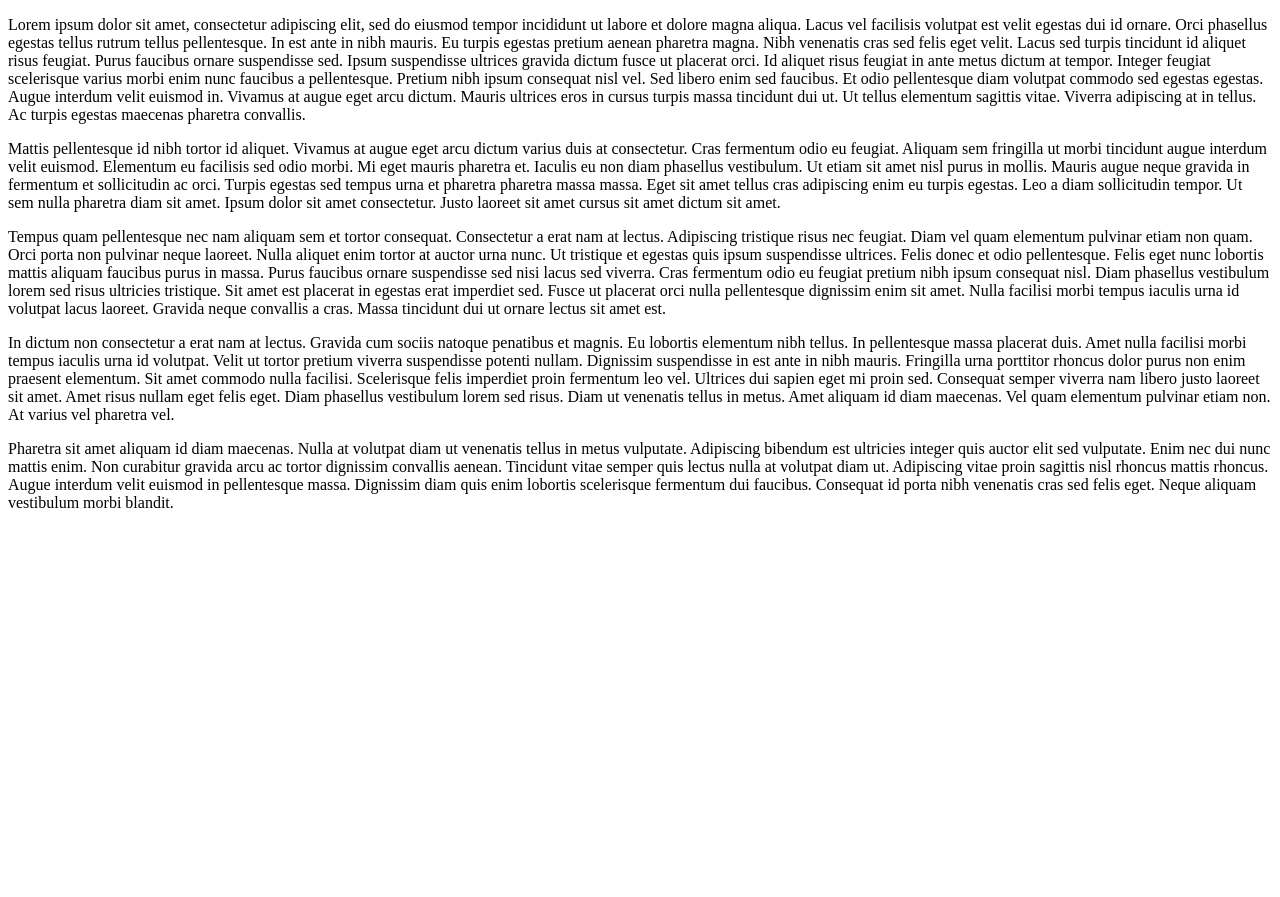
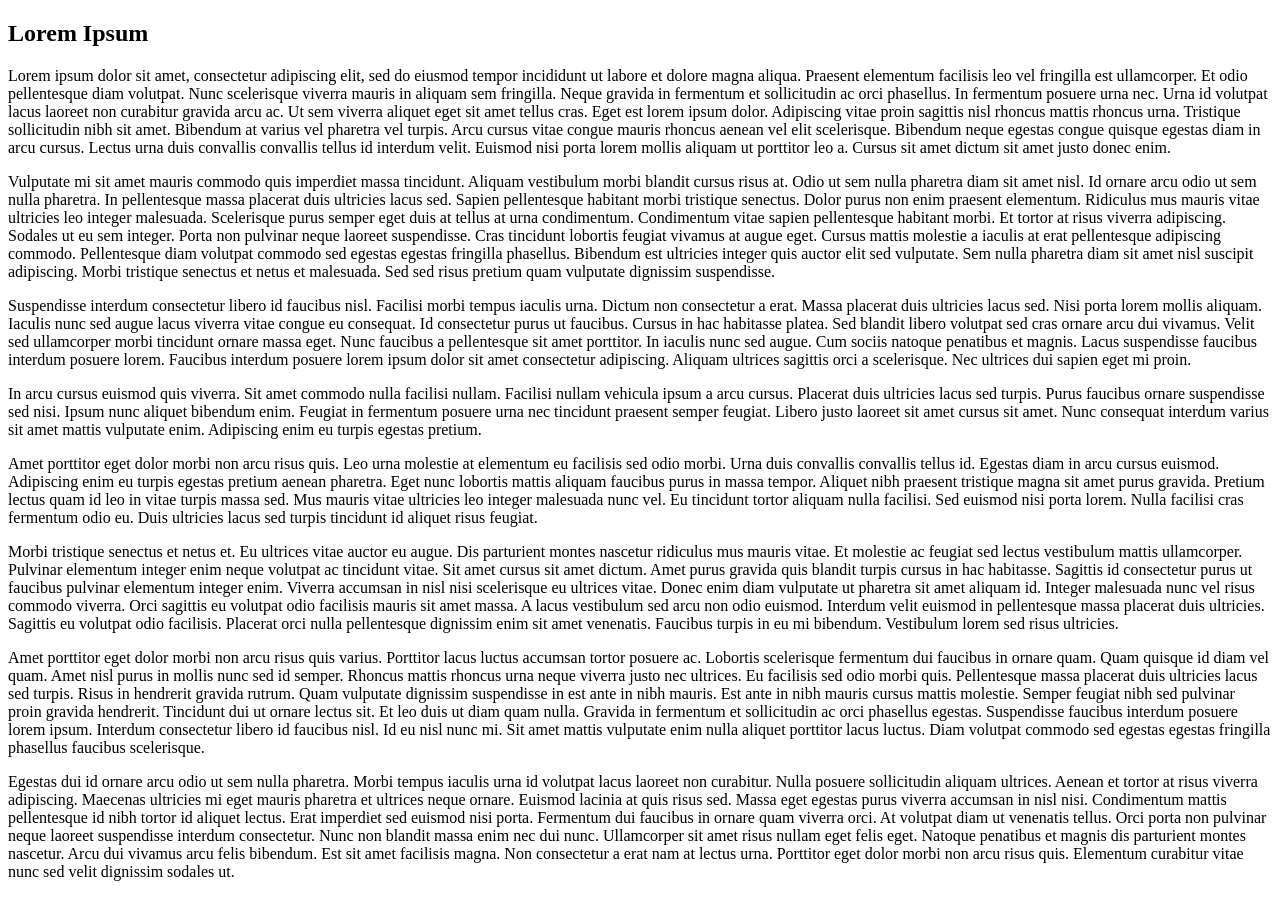
Before and after one commit to Brayman30/gray-area-knives-v3, a Nuxt app: page / in a window 1280 px wide. Shown: the top 897 px of the page. Before the commit the page ends 800 px from the top, so only its background shows below. Built offline with nearby package versions, Linux system fonts and the light colour scheme.

Commit message:
Change Tailwind Configuration, Extend Placeholder

```diff
--- a/package.json
+++ b/package.json
@@ -10,6 +10,7 @@
   },
   "devDependencies": {
     "@nuxtjs/tailwindcss": "^6.7.0",
+    "@tailwindcss/typography": "^0.5.9",
     "@types/node": "^18",
     "nuxt": "^3.5.1"
   },
--- a/pages/index.vue
+++ b/pages/index.vue
@@ -1,44 +1,85 @@
 <template>
-    <div class="flex flex-col children:py-10">
+    <article class="flex flex-col children:py-10 children:px-16">
+        <h1>Lorem Ipsum</h1>
         <p>Lorem ipsum dolor sit amet, consectetur adipiscing elit, sed do eiusmod tempor incididunt ut labore et dolore
-            magna aliqua. Lacus vel facilisis volutpat est velit egestas dui id ornare. Orci phasellus egestas tellus rutrum
-            tellus pellentesque. In est ante in nibh mauris. Eu turpis egestas pretium aenean pharetra magna. Nibh venenatis
-            cras sed felis eget velit. Lacus sed turpis tincidunt id aliquet risus feugiat. Purus faucibus ornare
-            suspendisse sed. Ipsum suspendisse ultrices gravida dictum fusce ut placerat orci. Id aliquet risus feugiat in
-            ante metus dictum at tempor. Integer feugiat scelerisque varius morbi enim nunc faucibus a pellentesque. Pretium
-            nibh ipsum consequat nisl vel. Sed libero enim sed faucibus. Et odio pellentesque diam volutpat commodo sed
-            egestas egestas. Augue interdum velit euismod in. Vivamus at augue eget arcu dictum. Mauris ultrices eros in
-            cursus turpis massa tincidunt dui ut. Ut tellus elementum sagittis vitae. Viverra adipiscing at in tellus. Ac
-            turpis egestas maecenas pharetra convallis.</p>
-        <p>Mattis pellentesque id nibh tortor id aliquet. Vivamus at augue eget arcu dictum varius duis at consectetur. Cras
-            fermentum odio eu feugiat. Aliquam sem fringilla ut morbi tincidunt augue interdum velit euismod. Elementum eu
-            facilisis sed odio morbi. Mi eget mauris pharetra et. Iaculis eu non diam phasellus vestibulum. Ut etiam sit
-            amet nisl purus in mollis. Mauris augue neque gravida in fermentum et sollicitudin ac orci. Turpis egestas sed
-            tempus urna et pharetra pharetra massa massa. Eget sit amet tellus cras adipiscing enim eu turpis egestas. Leo a
-            diam sollicitudin tempor. Ut sem nulla pharetra diam sit amet. Ipsum dolor sit amet consectetur. Justo laoreet
-            sit amet cursus sit amet dictum sit amet.</p>
-        <p>Tempus quam pellentesque nec nam aliquam sem et tortor consequat. Consectetur a erat nam at lectus. Adipiscing
-            tristique risus nec feugiat. Diam vel quam elementum pulvinar etiam non quam. Orci porta non pulvinar neque
-            laoreet. Nulla aliquet enim tortor at auctor urna nunc. Ut tristique et egestas quis ipsum suspendisse ultrices.
-            Felis donec et odio pellentesque. Felis eget nunc lobortis mattis aliquam faucibus purus in massa. Purus
-            faucibus ornare suspendisse sed nisi lacus sed viverra. Cras fermentum odio eu feugiat pretium nibh ipsum
-            consequat nisl. Diam phasellus vestibulum lorem sed risus ultricies tristique. Sit amet est placerat in egestas
-            erat imperdiet sed. Fusce ut placerat orci nulla pellentesque dignissim enim sit amet. Nulla facilisi morbi
-            tempus iaculis urna id volutpat lacus laoreet. Gravida neque convallis a cras. Massa tincidunt dui ut ornare
-            lectus sit amet est.</p>
-        <p>In dictum non consectetur a erat nam at lectus. Gravida cum sociis natoque penatibus et magnis. Eu lobortis
-            elementum nibh tellus. In pellentesque massa placerat duis. Amet nulla facilisi morbi tempus iaculis urna id
-            volutpat. Velit ut tortor pretium viverra suspendisse potenti nullam. Dignissim suspendisse in est ante in nibh
-            mauris. Fringilla urna porttitor rhoncus dolor purus non enim praesent elementum. Sit amet commodo nulla
-            facilisi. Scelerisque felis imperdiet proin fermentum leo vel. Ultrices dui sapien eget mi proin sed. Consequat
-            semper viverra nam libero justo laoreet sit amet. Amet risus nullam eget felis eget. Diam phasellus vestibulum
-            lorem sed risus. Diam ut venenatis tellus in metus. Amet aliquam id diam maecenas. Vel quam elementum pulvinar
-            etiam non. At varius vel pharetra vel.</p>
-        <p>Pharetra sit amet aliquam id diam maecenas. Nulla at volutpat diam ut venenatis tellus in metus vulputate.
-            Adipiscing bibendum est ultricies integer quis auctor elit sed vulputate. Enim nec dui nunc mattis enim. Non
-            curabitur gravida arcu ac tortor dignissim convallis aenean. Tincidunt vitae semper quis lectus nulla at
-            volutpat diam ut. Adipiscing vitae proin sagittis nisl rhoncus mattis rhoncus. Augue interdum velit euismod in
-            pellentesque massa. Dignissim diam quis enim lobortis scelerisque fermentum dui faucibus. Consequat id porta
-            nibh venenatis cras sed felis eget. Neque aliquam vestibulum morbi blandit.</p>
-    </div>
+            magna aliqua. Praesent elementum facilisis leo vel fringilla est ullamcorper. Et odio pellentesque diam
+            volutpat. Nunc scelerisque viverra mauris in aliquam sem fringilla. Neque gravida in fermentum et sollicitudin
+            ac orci phasellus. In fermentum posuere urna nec. Urna id volutpat lacus laoreet non curabitur gravida arcu ac.
+            Ut sem viverra aliquet eget sit amet tellus cras. Eget est lorem ipsum dolor. Adipiscing vitae proin sagittis
+            nisl rhoncus mattis rhoncus urna. Tristique sollicitudin nibh sit amet. Bibendum at varius vel pharetra vel
+            turpis. Arcu cursus vitae congue mauris rhoncus aenean vel elit scelerisque. Bibendum neque egestas congue
+            quisque egestas diam in arcu cursus. Lectus urna duis convallis convallis tellus id interdum velit. Euismod nisi
+            porta lorem mollis aliquam ut porttitor leo a. Cursus sit amet dictum sit amet justo donec enim.</p>
+        <p>Vulputate mi sit amet mauris commodo quis imperdiet massa tincidunt. Aliquam vestibulum morbi blandit cursus
+            risus at. Odio ut sem nulla pharetra diam sit amet nisl. Id ornare arcu odio ut sem nulla pharetra. In
+            pellentesque massa placerat duis ultricies lacus sed. Sapien pellentesque habitant morbi tristique senectus.
+            Dolor purus non enim praesent elementum. Ridiculus mus mauris vitae ultricies leo integer malesuada. Scelerisque
+            purus semper eget duis at tellus at urna condimentum. Condimentum vitae sapien pellentesque habitant morbi. Et
+            tortor at risus viverra adipiscing. Sodales ut eu sem integer. Porta non pulvinar neque laoreet suspendisse.
+            Cras tincidunt lobortis feugiat vivamus at augue eget. Cursus mattis molestie a iaculis at erat pellentesque
+            adipiscing commodo. Pellentesque diam volutpat commodo sed egestas egestas fringilla phasellus. Bibendum est
+            ultricies integer quis auctor elit sed vulputate. Sem nulla pharetra diam sit amet nisl suscipit adipiscing.
+            Morbi tristique senectus et netus et malesuada. Sed sed risus pretium quam vulputate dignissim suspendisse.</p>
+        <p>Suspendisse interdum consectetur libero id faucibus nisl. Facilisi morbi tempus iaculis urna. Dictum non
+            consectetur a erat. Massa placerat duis ultricies lacus sed. Nisi porta lorem mollis aliquam. Iaculis nunc sed
+            augue lacus viverra vitae congue eu consequat. Id consectetur purus ut faucibus. Cursus in hac habitasse platea.
+            Sed blandit libero volutpat sed cras ornare arcu dui vivamus. Velit sed ullamcorper morbi tincidunt ornare massa
+            eget. Nunc faucibus a pellentesque sit amet porttitor. In iaculis nunc sed augue. Cum sociis natoque penatibus
+            et magnis. Lacus suspendisse faucibus interdum posuere lorem. Faucibus interdum posuere lorem ipsum dolor sit
+            amet consectetur adipiscing. Aliquam ultrices sagittis orci a scelerisque. Nec ultrices dui sapien eget mi
+            proin.</p>
+        <p>In arcu cursus euismod quis viverra. Sit amet commodo nulla facilisi nullam. Facilisi nullam vehicula ipsum a
+            arcu cursus. Placerat duis ultricies lacus sed turpis. Purus faucibus ornare suspendisse sed nisi. Ipsum nunc
+            aliquet bibendum enim. Feugiat in fermentum posuere urna nec tincidunt praesent semper feugiat. Libero justo
+            laoreet sit amet cursus sit amet. Nunc consequat interdum varius sit amet mattis vulputate enim. Adipiscing enim
+            eu turpis egestas pretium.</p>
+        <p>Amet porttitor eget dolor morbi non arcu risus quis. Leo urna molestie at elementum eu facilisis sed odio morbi.
+            Urna duis convallis convallis tellus id. Egestas diam in arcu cursus euismod. Adipiscing enim eu turpis egestas
+            pretium aenean pharetra. Eget nunc lobortis mattis aliquam faucibus purus in massa tempor. Aliquet nibh praesent
+            tristique magna sit amet purus gravida. Pretium lectus quam id leo in vitae turpis massa sed. Mus mauris vitae
+            ultricies leo integer malesuada nunc vel. Eu tincidunt tortor aliquam nulla facilisi. Sed euismod nisi porta
+            lorem. Nulla facilisi cras fermentum odio eu. Duis ultricies lacus sed turpis tincidunt id aliquet risus
+            feugiat.</p>
+        <p>Morbi tristique senectus et netus et. Eu ultrices vitae auctor eu augue. Dis parturient montes nascetur ridiculus
+            mus mauris vitae. Et molestie ac feugiat sed lectus vestibulum mattis ullamcorper. Pulvinar elementum integer
+            enim neque volutpat ac tincidunt vitae. Sit amet cursus sit amet dictum. Amet purus gravida quis blandit turpis
+            cursus in hac habitasse. Sagittis id consectetur purus ut faucibus pulvinar elementum integer enim. Viverra
+            accumsan in nisl nisi scelerisque eu ultrices vitae. Donec enim diam vulputate ut pharetra sit amet aliquam id.
+            Integer malesuada nunc vel risus commodo viverra. Orci sagittis eu volutpat odio facilisis mauris sit amet
+            massa. A lacus vestibulum sed arcu non odio euismod. Interdum velit euismod in pellentesque massa placerat duis
+            ultricies. Sagittis eu volutpat odio facilisis. Placerat orci nulla pellentesque dignissim enim sit amet
+            venenatis. Faucibus turpis in eu mi bibendum. Vestibulum lorem sed risus ultricies.</p>
+        <p>Amet porttitor eget dolor morbi non arcu risus quis varius. Porttitor lacus luctus accumsan tortor posuere ac.
+            Lobortis scelerisque fermentum dui faucibus in ornare quam. Quam quisque id diam vel quam. Amet nisl purus in
+            mollis nunc sed id semper. Rhoncus mattis rhoncus urna neque viverra justo nec ultrices. Eu facilisis sed odio
+            morbi quis. Pellentesque massa placerat duis ultricies lacus sed turpis. Risus in hendrerit gravida rutrum. Quam
+            vulputate dignissim suspendisse in est ante in nibh mauris. Est ante in nibh mauris cursus mattis molestie.
+            Semper feugiat nibh sed pulvinar proin gravida hendrerit. Tincidunt dui ut ornare lectus sit. Et leo duis ut
+            diam quam nulla. Gravida in fermentum et sollicitudin ac orci phasellus egestas. Suspendisse faucibus interdum
+            posuere lorem ipsum. Interdum consectetur libero id faucibus nisl. Id eu nisl nunc mi. Sit amet mattis vulputate
+            enim nulla aliquet porttitor lacus luctus. Diam volutpat commodo sed egestas egestas fringilla phasellus
+            faucibus scelerisque.</p>
+        <p>Egestas dui id ornare arcu odio ut sem nulla pharetra. Morbi tempus iaculis urna id volutpat lacus laoreet non
+            curabitur. Nulla posuere sollicitudin aliquam ultrices. Aenean et tortor at risus viverra adipiscing. Maecenas
+            ultricies mi eget mauris pharetra et ultrices neque ornare. Euismod lacinia at quis risus sed. Massa eget
+            egestas purus viverra accumsan in nisl nisi. Condimentum mattis pellentesque id nibh tortor id aliquet lectus.
+            Erat imperdiet sed euismod nisi porta. Fermentum dui faucibus in ornare quam viverra orci. At volutpat diam ut
+            venenatis tellus. Orci porta non pulvinar neque laoreet suspendisse interdum consectetur. Nunc non blandit massa
+            enim nec dui nunc. Ullamcorper sit amet risus nullam eget felis eget. Natoque penatibus et magnis dis parturient
+            montes nascetur. Arcu dui vivamus arcu felis bibendum. Est sit amet facilisis magna. Non consectetur a erat nam
+            at lectus urna. Porttitor eget dolor morbi non arcu risus quis. Elementum curabitur vitae nunc sed velit
+            dignissim sodales ut.</p>
+        <p>Enim nunc faucibus a pellentesque sit amet. Scelerisque viverra mauris in aliquam sem fringilla ut morbi
+            tincidunt. Ullamcorper morbi tincidunt ornare massa eget. Sem nulla pharetra diam sit amet nisl suscipit
+            adipiscing bibendum. Cras pulvinar mattis nunc sed blandit libero volutpat sed cras. Id porta nibh venenatis
+            cras sed felis eget velit. Ultrices dui sapien eget mi. Non tellus orci ac auctor augue mauris augue neque
+            gravida. Faucibus vitae aliquet nec ullamcorper sit amet risus nullam eget. Tristique senectus et netus et
+            malesuada fames ac. Arcu felis bibendum ut tristique et egestas quis ipsum suspendisse.</p>
+        <p>Tellus mauris a diam maecenas. In egestas erat imperdiet sed euismod nisi porta lorem. Malesuada fames ac turpis
+            egestas integer eget aliquet. Sit amet volutpat consequat mauris nunc congue nisi. Odio pellentesque diam
+            volutpat commodo. Volutpat diam ut venenatis tellus in metus. Enim facilisis gravida neque convallis a cras
+            semper auctor. Curabitur vitae nunc sed velit dignissim sodales ut. Elementum pulvinar etiam non quam. Placerat
+            in egestas erat imperdiet sed euismod nisi.</p>
+
+    </article>
 </template>
--- a/tsconfig.json
+++ /dev/null
@@ -1,4 +0,0 @@
-{
-  // https://nuxt.com/docs/guide/concepts/typescript
-  "extends": "./.nuxt/tsconfig.json"
-}
```
Also changed, not shown: tailwind.config.js (added, +8 -0 lines), 2 other files (tests, documents, lock files or other folders).
